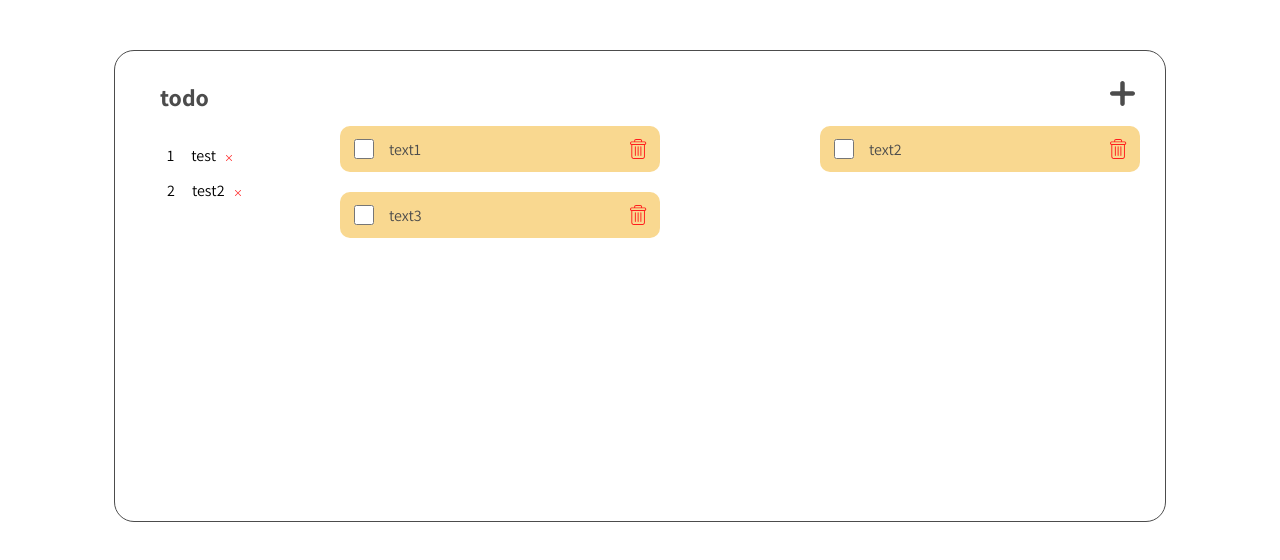
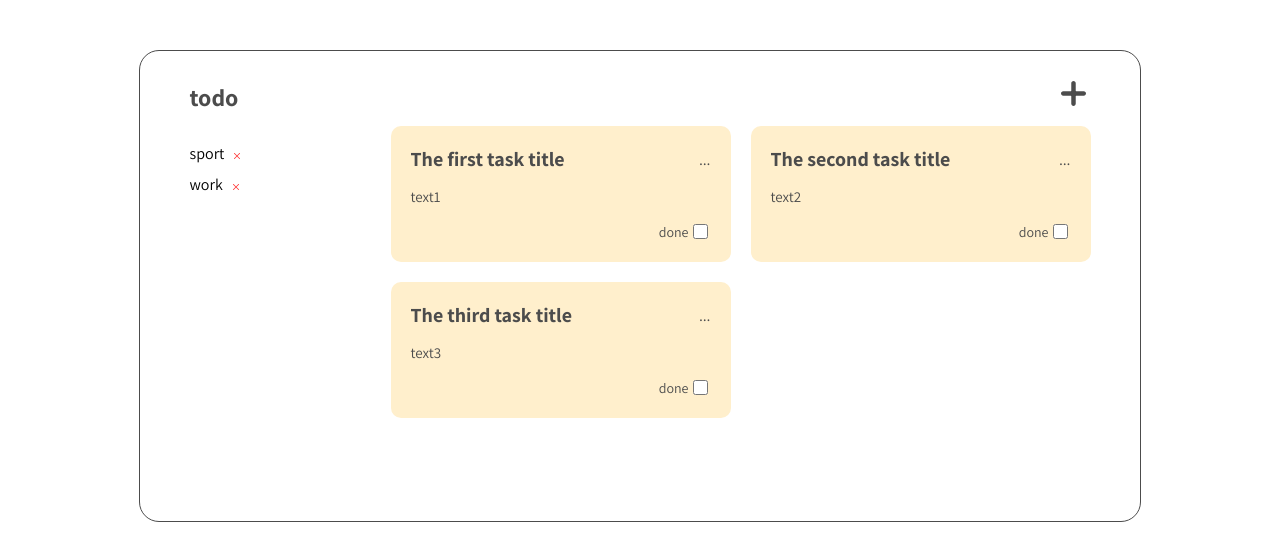
Before and after one commit to vadimhv/todo-app, a React (Create React App) app: page / in a window 1280 px wide. Shown: the top 560 px of the page. Built offline with nearby package versions, Linux system fonts and the light colour scheme.

Commit message:
Change task view, change delete button, change popup, some code refactor

```diff
--- a/src/App.css
+++ b/src/App.css
@@ -5,15 +5,23 @@
   justify-content: center;
   text-align: center;
   margin-top: 50px;
-  padding: 10px 25px;
+  padding: 10px 0;
   width: 1000px;
   border: 1px solid #4c4c4c;
   border-radius: 20px;
   font-family: 'Assistant', sans-serif;
   min-height: 450px;
+  -webkit-user-select: none;
+  -moz-user-select: none;
+  -ms-user-select: none;
+
 }
 
 .AppWrapper {
   display: flex;
   justify-content: center;
 }
+
+.d-flex {
+  display: flex;
+}
--- a/src/App.js
+++ b/src/App.js
@@ -7,24 +7,25 @@ import {useState} from "react";
 function App() {
     const [tasksBlock, setTasksBlock] = useState([
         {
-            id: 1, title: 'test', todos: [
-                {id: 1, text: 'text1', checked: false},
-                {id: 2, text: 'text2', checked: false},
-                {id: 3, text: 'text3', checked: false}
+            id: 1, title: 'sport', todos: [
+                {id: 1, title: 'The first task title', text: 'text1', checked: false},
+                {id: 2, title: 'The second task title', text: 'text2', checked: false},
+                {id: 3, title: 'The third task title', text: 'text3', checked: false}
             ]
         },
         {
-            id: 2, title: 'test2', todos: [
-                {id: 1, text: 'text12', checked: true},
-                {id: 2, text: 'text22', checked: false},
-                {id: 3, text: 'text32', checked: false}
+            id: 2, title: 'work', todos: [
+                {id: 1, title: 'The fourth task title', text: 'text4', checked: true},
+                {id: 2, title: 'The fifth task title', text: 'text5', checked: false},
+                {id: 3, title: 'The sixth task title', text: 'text6', checked: false}
             ]
         }
     ]);
     const [activeTasksBlockId, setActiveTasksBlockId] = useState(1);
-    const [todosInput, setTodosInput] = useState('');
 
+    /* Popup */
     const [addTaskPopup, setAddTaskPopup] = useState(false);
+    /* ----- */
 
     const deleteTask = (id) => {
         setTasksBlock(tasksBlock.filter(tasksBlockItem => {
@@ -42,20 +43,20 @@ function App() {
         setActiveTasksBlockId(activeTasksBlockId + 1);
     }
 
-    const addTask = (body) => {
+    const addTask = (title, text) => {
         let newTodo = {}
         setTasksBlock(tasksBlock.filter(tasksBlockItem => {
             if (tasksBlockItem.id === activeTasksBlockId) {
                 newTodo = {
                     id: tasksBlockItem.todos.length + 1,
-                    text: body,
+                    title: title,
+                    text: text,
                     checked: false
                 }
                 return tasksBlockItem.todos = [...tasksBlockItem.todos, newTodo]
             }
             return tasksBlockItem
         }));
-        setTodosInput('');
     }
 
     const doTodo = (id) => {
@@ -92,7 +93,7 @@ function App() {
                 <div>
                     <Menu setAddTaskPopup={setAddTaskPopup}/>
                     <TodosItems todo={showTodo} deleteTask={deleteTask} doToDo={doTodo} addTask={addTask}
-                                todosInput={todosInput} setTodosInput={setTodosInput} addTaskPopup={addTaskPopup}
+                                addTaskPopup={addTaskPopup}
                                 setAddTaskPopup={setAddTaskPopup}/>
                 </div>
             </div>
--- a/src/components/sidebar/Sidebar.js
+++ b/src/components/sidebar/Sidebar.js
@@ -1,8 +1,7 @@
 import React from 'react';
 import styles from './Sidebar.module.css';
 
-/* Img */
-import cancel from '../../assets/img/cancel.png';
+import TaskBlockItem from "./taskBlockItem/TaskBlockItem";
 
 const Sidebar = (props) => {
 
@@ -14,18 +13,8 @@ const Sidebar = (props) => {
                 todo
             </div>
             <div className={styles.tasksItems}>
-                {tasks.map((t,index) => {
-                    return <div className={styles.tasksItem} key={t.id} onClick={() => setActiveTasksBlockId(t.id)}>
-                        <div className={styles.tasksCount}>
-                            {index + 1}
-                        </div>
-                        <div>
-                            {t.title}
-                        </div>
-                        <div>
-                            <img src={cancel} className={styles.cancel} alt="cancel" onClick={() => deleteTasksBlock(t.id)}/>
-                        </div>
-                    </div>
+                {tasks.map(t => {
+                    return <TaskBlockItem id={t.id} title={t.title} setActiveTasksBlockId={setActiveTasksBlockId} deleteTasksBlock={deleteTasksBlock}/>
                 })}
             </div>
         </div>
--- a/src/components/sidebar/Sidebar.module.css
+++ b/src/components/sidebar/Sidebar.module.css
@@ -1,8 +1,8 @@
 .wrapper {
-    width: 300px;
+    width: 160px;
     margin-right: 1px;
     text-align: left;
-    padding: 20px 5px 20px 20px;
+    padding: 20px 0;
     min-height: 300px;
     border-radius: 20px 0 0 0;
 }
@@ -38,3 +38,7 @@
     font-weight: bold;
     color: #4c4c4c;
 }
+
+.title {
+    cursor: pointer;
+}
--- /dev/null
+++ b/src/components/sidebar/taskBlockItem/TaskBlockItem.js
@@ -0,0 +1,22 @@
+import React from 'react';
+import styles from "../Sidebar.module.css";
+
+import cancel from "../../../assets/img/cancel.png";
+
+const TaskBlockItem = (props) => {
+
+    const {id, title, setActiveTasksBlockId, deleteTasksBlock} = props;
+
+    return (
+        <div className={styles.tasksItem} key={id} onClick={() => setActiveTasksBlockId(id)}>
+            <div className={styles.title}>
+                {title}
+            </div>
+            <div>
+                <img src={cancel} className={styles.cancel} alt="cancel" onClick={() => deleteTasksBlock(id)}/>
+            </div>
+        </div>
+    );
+};
+
+export default TaskBlockItem;
--- a/src/components/todos/menu/Menu.js
+++ b/src/components/todos/menu/Menu.js
@@ -1,4 +1,4 @@
-import React, {useState} from 'react';
+import React from 'react';
 import styles from './Menu.module.css';
 
 /* Img */
--- a/src/components/todos/menu/Menu.module.css
+++ b/src/components/todos/menu/Menu.module.css
@@ -1,14 +1,13 @@
 .menu {
-    width: 800px;
     text-align: left;
-    padding: 20px 0 20px 80px;
+    margin: 20px 0 20px 40px;
 }
 
 .add {
     cursor: pointer;
     display: flex;
     align-items: center;
-    justify-content: end;
+    justify-content: flex-end;
     width: 100%;
 }
 
--- a/src/components/todos/todosItems/TodosItems.js
+++ b/src/components/todos/todosItems/TodosItems.js
@@ -1,58 +1,26 @@
-import React, {useState} from 'react';
+import React from 'react';
 import styles from './TodosItems.module.css';
+import Popup from "./popup/Popup";
+import TodosItem from "./todosItem/TodosItem";
 
-/* Img */
-import deleteIcon from '../../../assets/img/delete2.svg';
 
 const TodosItems = (props) => {
 
-    const {todo, deleteTask, doToDo, addTask, todosInput, setTodosInput, addTaskPopup, setAddTaskPopup} = props;
+    const {todo, deleteTask, doToDo, addTask, todosInput, todosTitleInput, addTaskPopup, setAddTaskPopup} = props;
 
-
-    const submitHandle = (e) => {
-        e.preventDefault();
-        addTask(todosInput);
-        setAddTaskPopup(false);
-    }
 
     return (
         <div className={styles.wrapper}>
             {
-                addTaskPopup ? <div className={styles.overlay}>
-                    <div className={styles.popup}>
-                        <form onSubmit={submitHandle}>
-                            <div className={styles.popupTriggersWrapper}>
-                                <div>
-                                    <span className={styles.popupTrigger} onClick={() => setAddTaskPopup(false)}>cancel</span>
-                                </div>
-                                <div>
-                                    <button className={`${styles.popupTrigger} ${styles.popupAddTrigger}`}>Add</button>
-                                </div>
-                            </div>
-                            <div className={styles.popupContentWrapper}>
-                                <div>
-                                    <span className={styles.popupContentTitle}>Title</span>
-                                </div>
-                                <div>
-                                    <input type="text" className={styles.popupContentInput} placeholder={'add a task ...'} value={todosInput} onChange={(e) => setTodosInput(e.target.value)}/>
-                                </div>
-                            </div>
-                        </form>
-                    </div>
-                </div> : null}
+                addTaskPopup ? <Popup addTask={addTask} setAddTaskPopup={setAddTaskPopup} todosTitleInput={todosTitleInput}
+                                      todosInput={todosInput}/> : null}
             {
                 todo.map(t => {
-                return t.todos.length > 0 ? t.todos.map(t => {
-                    return <div key={t.id} className={styles.item}>
-                        <div className={styles.inputTextBlock}>
-                            <input type="checkbox" checked={t.checked} onChange={() => doToDo(t.id)}
-                                   className={styles.input} />
-                            <span className={t.checked ? styles.checked : null}>{t.text}</span>
-                        </div>
-                        <img src={deleteIcon} className={styles.delete} alt="" onClick={() => deleteTask(t.id)}/>
-                    </div>
-                }) : <span>No tasks, add something in menu above</span>
-            })}
+                    return t.todos.length > 0 ? t.todos.map(t => <TodosItem key={t.id} id={t.id} checked={t.checked}
+                                                                            title={t.title} text={t.text}
+                                                                            doToDo={doToDo} deleteTask={deleteTask}/>) :
+                        <span>No tasks, add something in menu above</span>
+                })}
         </div>
     );
 };
--- a/src/components/todos/todosItems/TodosItems.module.css
+++ b/src/components/todos/todosItems/TodosItems.module.css
@@ -1,6 +1,7 @@
 .wrapper {
     text-align: left;
-    padding: 0 0 0 80px;
+    width: 700px;
+    margin: 0 0 0 40px;
     display: flex;
     justify-content: space-between;
     flex-wrap: wrap;
@@ -10,9 +11,9 @@
     display: flex;
     justify-content: space-between;
     align-items: center;
-    padding: 10px;
+    padding: 20px;
     margin-bottom: 20px;
-    background: #f9d890;
+    background: #ffefcc;
     color: #4c4c4c;
     border-radius: 10px;
     width: 300px;
@@ -23,15 +24,45 @@
     margin-top: 0;
 }
 
+.itemContentWrapper {
+    width: 100%;
+}
+
+.title {
+    font-size: 20px;
+    font-weight: bold;
+}
+
+.text {
+    font-size: 15px;
+    margin-bottom: 15px;
+}
+
 .inputTextBlock {
     display: flex;
     align-items: center;
 }
 
+.inputTextBlock span {
+    width: 220px;
+    word-wrap: break-word;
+}
+
+.doneLabel {
+    font-size: 14px;
+    display: flex;
+    align-items: center;
+}
+
+.inputWrapper {
+    display: flex;
+    justify-content: flex-end;
+    align-items: center;
+}
+
 .input {
-    width: 20px;
-    height: 20px;
-    margin-right: 15px;
+    width: 15px;
+    height: 15px;
     cursor: pointer;
 }
 
@@ -57,7 +88,7 @@
 }
 
 .popup {
-    margin: 15% auto;
+    margin: 10% auto;
     padding: 20px;
     background: #fff;
     border-radius: 5px;
@@ -109,3 +140,37 @@
 .popupContentInput:focus {
     outline: none;
 }
+
+.textAndMenuWrapper {
+    display: flex;
+    justify-content: space-between;
+    align-items: center;
+    padding-bottom: 15px;
+}
+
+.menuWrapper {
+    position: relative;
+}
+
+.menu {
+    background: #fff;
+    width: 60px;
+    /* text-align: center; */
+    font-size: 12px;
+    padding: 5px;
+    position: absolute;
+    right: 0;
+    top: -20px;
+}
+
+.showingMenuTrigger {
+    cursor: pointer;
+}
+
+.db {
+    display: block;
+}
+
+.deleteTrigger {
+    cursor: pointer;
+}
--- /dev/null
+++ b/src/components/todos/todosItems/popup/Popup.js
@@ -0,0 +1,64 @@
+import React, {useState} from 'react';
+import styles from "../TodosItems.module.css";
+
+const Popup = (props) => {
+
+    const {addTask, setAddTaskPopup} = props;
+
+
+    const [todosTitleInput, setTodosTitleInput] = useState('');
+    const [todosTextInput, setTodosTextInput] = useState('');
+
+    const submitHandle = (e) => {
+        e.preventDefault();
+        if (todosTitleInput.length !== 0) {
+            addTask(todosTitleInput, todosTextInput);
+            setAddTaskPopup(false);
+        }
+    }
+
+    return (
+        <div>
+            <div className={styles.overlay}>
+                <div className={styles.popup}>
+                    <form onSubmit={submitHandle}>
+                        <div className={styles.popupTriggersWrapper}>
+                            <div>
+                                    <span className={styles.popupTrigger} onClick={() => {
+                                        setAddTaskPopup(false)
+                                        setTodosTitleInput('');
+                                    }
+                                    }>cancel</span>
+                            </div>
+                            <div>
+                                <button className={`${styles.popupTrigger} ${styles.popupAddTrigger}`}>Add</button>
+                            </div>
+                        </div>
+                        <div className={styles.popupContentWrapper}>
+                            <div>
+                                <span className={styles.popupContentTitle}>Title</span>
+                            </div>
+                            <div>
+                                <input type="text" className={styles.popupContentInput}
+                                       placeholder={'add a title ...'} value={todosTitleInput}
+                                       onChange={(e) => setTodosTitleInput(e.target.value)}/>
+                            </div>
+                        </div>
+                        <div className={styles.popupContentWrapper}>
+                            <div>
+                                <span className={styles.popupContentTitle}>Text</span>
+                            </div>
+                            <div>
+                                <input type="text" className={styles.popupContentInput}
+                                       placeholder={'add a text ...'} value={todosTextInput}
+                                       onChange={(e) => setTodosTextInput(e.target.value)}/>
+                            </div>
+                        </div>
+                    </form>
+                </div>
+            </div>
+        </div>
+    );
+};
+
+export default Popup;
--- /dev/null
+++ b/src/components/todos/todosItems/todosItem/TodosItem.js
@@ -0,0 +1,42 @@
+import React, {useState} from 'react';
+import styles from "../TodosItems.module.css";
+
+const TodosItem = (props) => {
+
+    const {id, checked, title, text, doToDo, deleteTask} = props;
+
+    const [showingMenu, setShowingMenu] = useState(false);
+
+    return (
+        <div key={id} className={styles.item}>
+            <div className={styles.itemContentWrapper}>
+                <div className={styles.textAndMenuWrapper}>
+                    <div>
+                        <span className={`${checked ? styles.checked : null} ${styles.title}`}>{title}</span>
+                    </div>
+                    <div className={styles.showingMenuTrigger} onClick={() => setShowingMenu(!showingMenu)}>
+                        ...
+                    </div>
+                </div>
+
+                {showingMenu ?
+                    <div className={styles.menuWrapper}>
+                        <div className={`${styles.menu} `}>
+                            <div onClick={() => deleteTask(id)} className={styles.deleteTrigger}>delete</div>
+                        </div>
+                    </div>
+                    : null}
+                <div className={styles.text}>
+                    <span className={`${checked ? styles.checked : null}`}>{text}</span>
+                </div>
+                <div className={styles.inputWrapper}>
+                    <label className={styles.doneLabel}>done
+                        <input type="checkbox" checked={checked} onChange={() => doToDo(id)}
+                               className={styles.input}/></label>
+                </div>
+            </div>
+        </div>
+    );
+};
+
+export default TodosItem;
```
